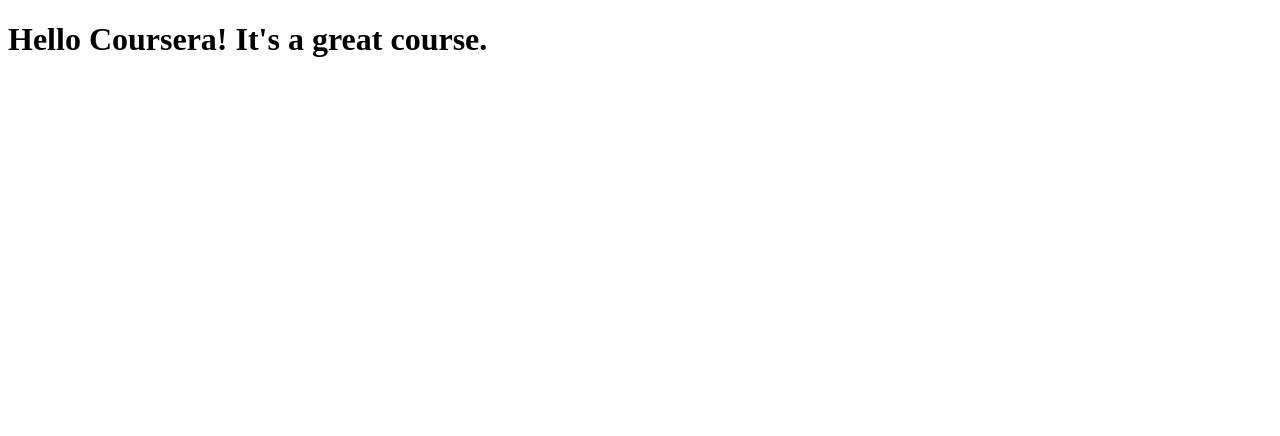
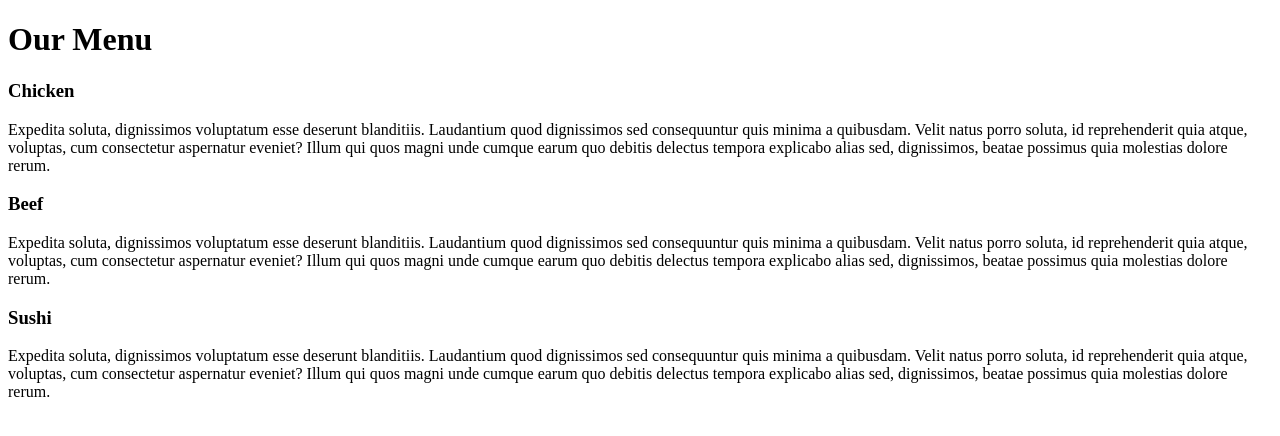
Before and after one commit to syashi08/coursera-test, a plain HTML site: page site/index.html in a window 1280 px wide. Drawn offline with Linux system fonts and the light colour scheme.

Commit message:
Update index.html

```diff
--- a/site/index.html
+++ b/site/index.html
@@ -1,9 +1,47 @@
 <!DOCTYPE html>
-<html>
-<head>
-	<title> Hello Coursera! </title>
-</head>
-<body>
-	<h1> Hello Coursera! It's a great course. </h1>
-</body>
+<html lang="en">
+    <head>
+        <meta charset="UTF-8">
+
+        <meta name="view-port" content="width=device-width, initial-scale=1.0">
+
+        <title>Coursera-Peer-graded-Assignment-Module-2-Coding-Assignment</title>
+
+        <link rel="stylesheet" href="Css/style.css">
+        <style>
+
+        </style>
+    </head>
+    <body>
+        <h1>Our Menu</h1>
+        <section class="col-lg-4 col-md-6 col-sm-12">
+            <div  class="container">
+                <h3>Chicken</h3>
+
+                <p>
+                    Expedita soluta, dignissimos voluptatum esse deserunt blanditiis. Laudantium quod dignissimos sed consequuntur quis minima a quibusdam. Velit natus porro soluta, id reprehenderit quia atque, voluptas, cum consectetur aspernatur eveniet? Illum qui quos magni unde cumque earum quo debitis delectus tempora explicabo alias sed, dignissimos, beatae possimus quia molestias dolore rerum.
+                </p>
+            </div>
+        </section>
+
+        <section class="col-lg-4 col-md-6 col-sm-12">
+            <div class="container">
+                <h3>Beef</h3>
+
+                <p>
+                    Expedita soluta, dignissimos voluptatum esse deserunt blanditiis. Laudantium quod dignissimos sed consequuntur quis minima a quibusdam. Velit natus porro soluta, id reprehenderit quia atque, voluptas, cum consectetur aspernatur eveniet? Illum qui quos magni unde cumque earum quo debitis delectus tempora explicabo alias sed, dignissimos, beatae possimus quia molestias dolore rerum.
+                </p>
+            </div>
+        </section>
+
+        <section class="col-lg-4 col-md-12 col-sm-12">
+            <div class="container">
+                <h3>Sushi</h3>
+
+                <p>
+                    Expedita soluta, dignissimos voluptatum esse deserunt blanditiis. Laudantium quod dignissimos sed consequuntur quis minima a quibusdam. Velit natus porro soluta, id reprehenderit quia atque, voluptas, cum consectetur aspernatur eveniet? Illum qui quos magni unde cumque earum quo debitis delectus tempora explicabo alias sed, dignissimos, beatae possimus quia molestias dolore rerum.
+                </p>
+            </div>
+        </section>
+    </body>
 </html>
```
